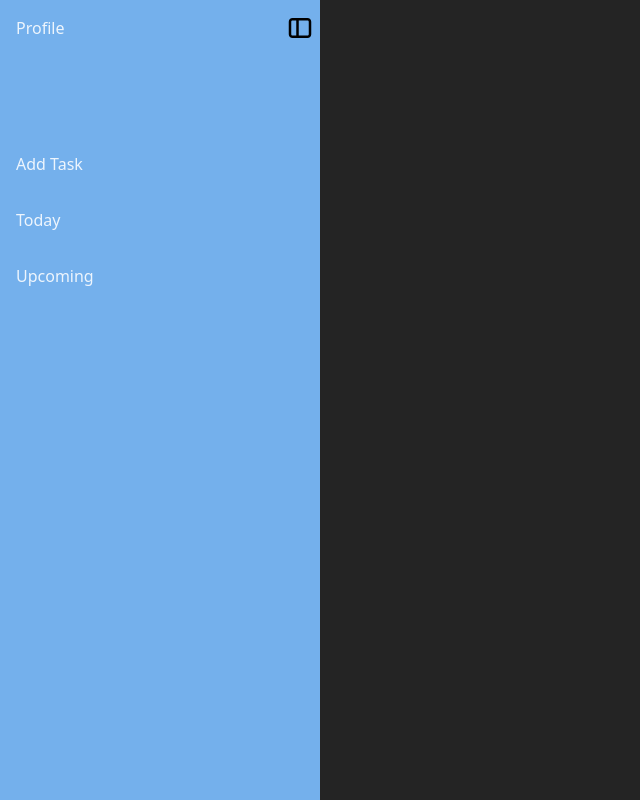
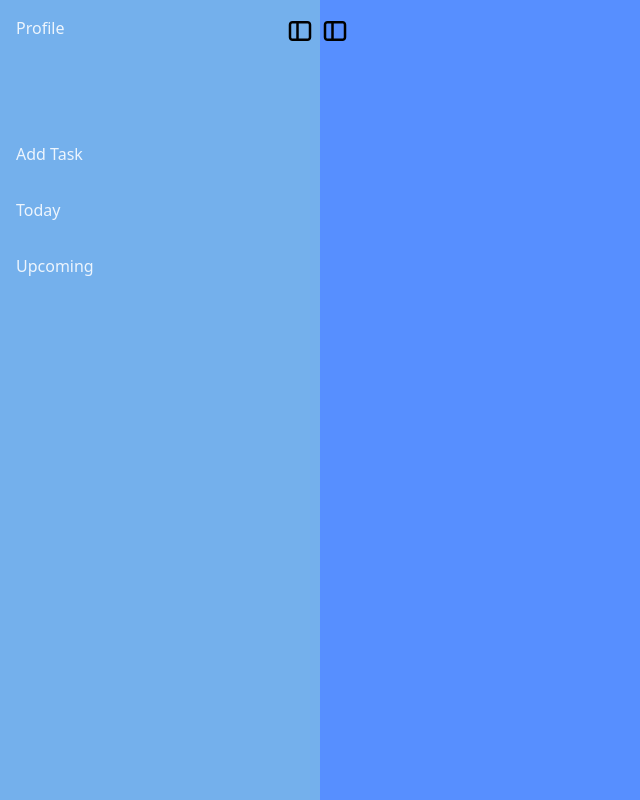
Before and after one commit to asantos3005/to-do-typescript, a React (Vite) app: page / in a window 1280 px wide. Shown: the whole page, without its empty margins (0-640 px from the left). Built offline with nearby package versions, Linux system fonts and the light colour scheme.

Commit message:
Fixed layout of toggle button and made spacing consistent for both toggle buttons - (personal note - look into css reset)

```diff
--- a/src/components/layout.tsx
+++ b/src/components/layout.tsx
@@ -1,6 +1,8 @@
 import { useState, } from "react";
 import SideBar from "./sidebar";
 import React from "react";
+import sidebarIcon from "../assets/sidebarIcon.svg";
+
 
 interface SidebarProps {
   sidebarState: "open" | "closed";
@@ -20,6 +22,7 @@ export default function Layout({ children }: { children: React.ReactNode }) {
   return (
     <div className="app-container">
       <SideBar sidebarState={sidebarState} toggleSideBar={toggleSideBar} />
+      <img className="mainSbToggle" src={sidebarIcon} onClick={toggleSideBar} alt="Toggle Sidebar" />
       {React.cloneElement(children as React.ReactElement<SidebarProps>, {
         sidebarState,
         toggleSideBar,
--- a/src/components/sidebar.tsx
+++ b/src/components/sidebar.tsx
@@ -10,7 +10,7 @@ export default function SideBar({ sidebarState, toggleSideBar }: SideBarProps) {
   return (
     <aside className={`sidebar ${sidebarState === "open" ? "expanded" : "collapsed"}`} id="sidebar">
       <div className="profileMenu">
-        <p>Profile</p>
+        <p id="profileLink">Profile</p>
         <img src={sidebarIcon} alt="Toggle Sidebar" onClick={toggleSideBar} className="sidebarToggle clickable" />
       </div>
       <div className="addTaskMenu clickable"><p>Add Task</p></div>
--- a/src/index.css
+++ b/src/index.css
@@ -5,7 +5,7 @@
 
   color-scheme: light dark;
   color: rgba(255, 255, 255, 0.87);
-  background-color: #242424;
+  background-color: #578fff;
 
   margin-top: 0;
 
--- a/src/styles/App.css
+++ b/src/styles/App.css
@@ -6,9 +6,15 @@ body {
 #root {
   width: 100%;
   height: 100%;
-  text-align: center;
 }
 
 .app-container{
+  display: flex;
   height: inherit;
 }
+
+.mainSbToggle{
+  width: 30px;
+  align-self: flex-start;
+  padding-top: 1rem;
+}
--- a/src/styles/sidebar.css
+++ b/src/styles/sidebar.css
@@ -19,7 +19,12 @@ aside div{
 }
 
 .profileMenu{
+    margin-top: 1rem;
     margin-bottom: 5rem;
+}
+
+#profileLink{
+    margin: 0;
 }
 
 .sidebarToggle{
```
Also changed, not shown: src/pages/Home.tsx (+10 -0 lines).
